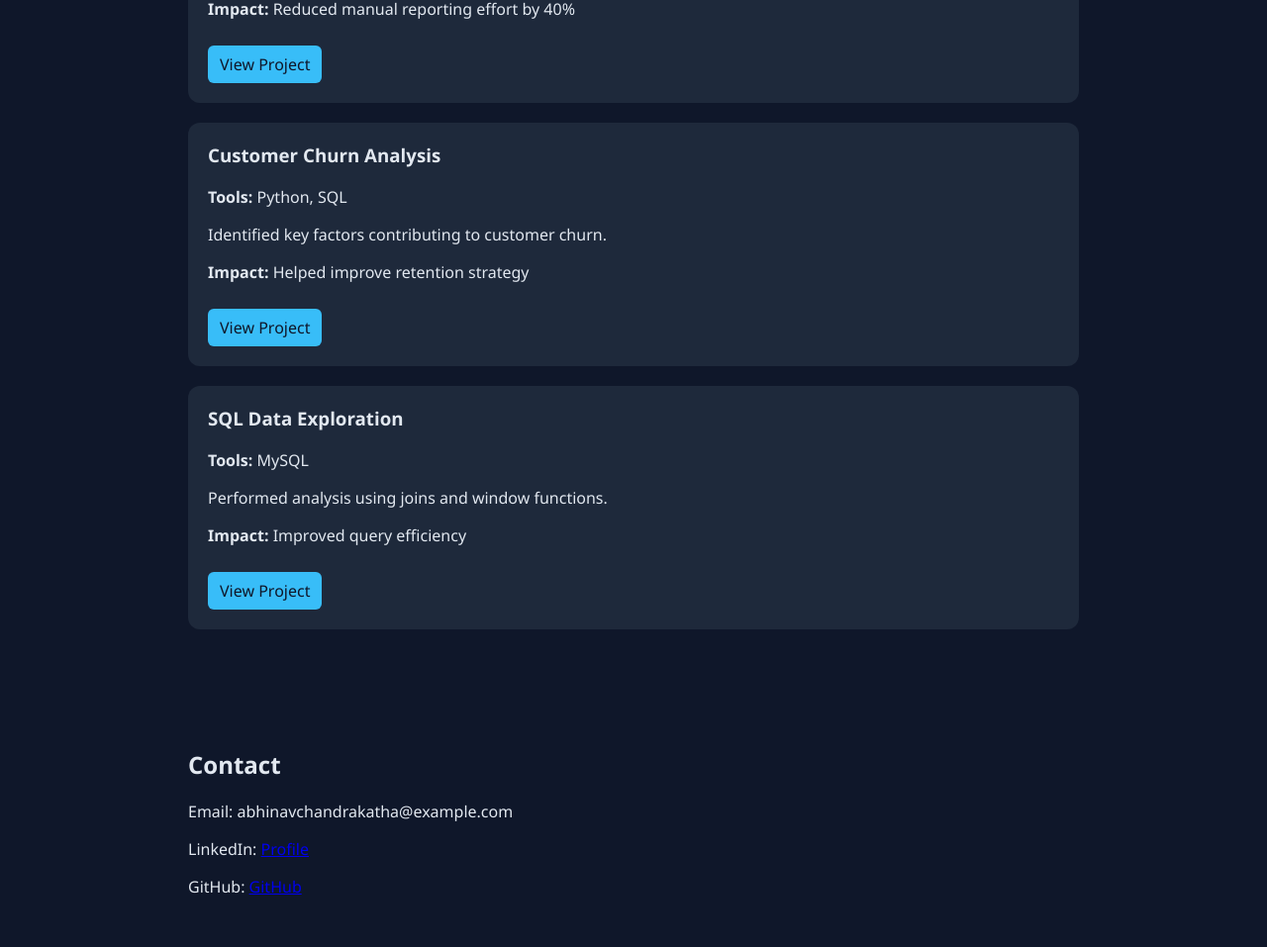
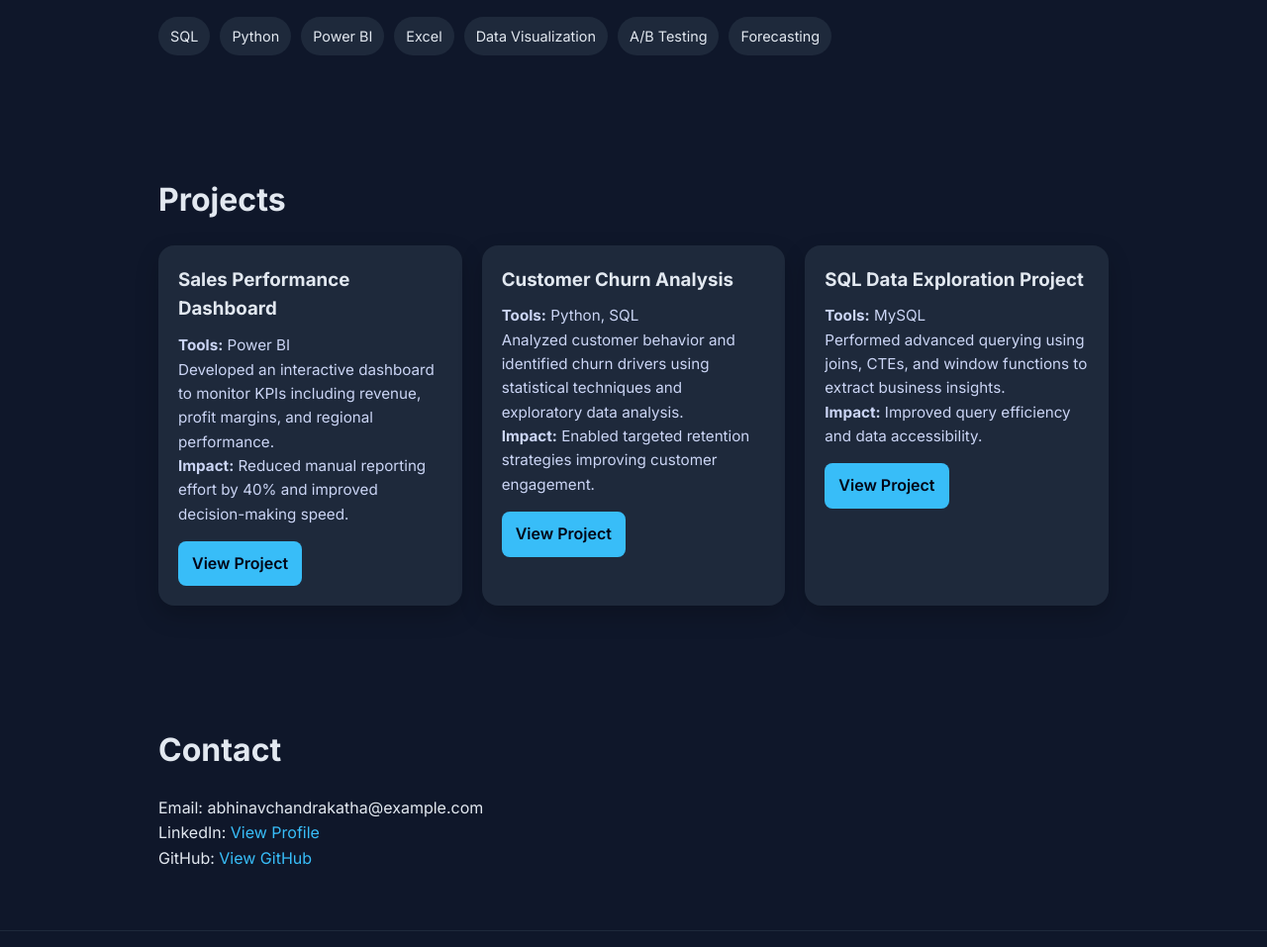
Before and after one commit to AbhinavAnalyst/portfolio, a plain HTML site: page index.html in a window 1280 px wide. Shown: the part 738-1695 px from the top of the page at 99% size. Drawn offline with Linux system fonts and the light colour scheme.

Commit message:
Enhance portfolio details and layout in index.html

```diff
--- a/index.html
+++ b/index.html
@@ -3,79 +3,178 @@
 <head>
   <meta charset="UTF-8">
   <meta name="viewport" content="width=device-width, initial-scale=1.0">
-  <title>Abhinav Chandra | Data Analyst</title>
+  <title>Abhinav Chandra | Data Analyst Portfolio</title>
+  <link href="https://fonts.googleapis.com/css2?family=Inter:wght@300;400;600;700&display=swap" rel="stylesheet">
   <style>
-    body { margin:0; font-family: 'Segoe UI', sans-serif; background:#0f172a; color:#e2e8f0; }
-    header { text-align:center; padding:60px 20px; }
-    header h1 { font-size:2.5rem; margin:0; }
-    header p { color:#94a3b8; }
-    nav { text-align:center; margin-bottom:20px; }
-    nav a { color:#e2e8f0; margin:0 15px; text-decoration:none; }
-    section { max-width:900px; margin:auto; padding:40px 20px; }
-    .card { background:#1e293b; padding:20px; border-radius:12px; margin-bottom:20px; }
-    .card h3 { margin-top:0; }
-    .btn { display:inline-block; margin-top:10px; padding:8px 12px; background:#38bdf8; color:#0f172a; text-decoration:none; border-radius:6px; }
-    footer { text-align:center; padding:20px; color:#94a3b8; }
+    * { margin:0; padding:0; box-sizing:border-box; }
+    body { font-family:'Inter', sans-serif; background:#0f172a; color:#e2e8f0; line-height:1.6; }
+
+    header {
+      text-align:center;
+      padding:80px 20px;
+      background:linear-gradient(135deg,#0f172a,#1e293b);
+    }
+    header h1 { font-size:3rem; font-weight:700; }
+    header p { color:#94a3b8; margin-top:10px; font-size:1.1rem; }
+
+    nav {
+      position:sticky;
+      top:0;
+      background:#020617;
+      padding:15px;
+      text-align:center;
+      z-index:1000;
+    }
+    nav a {
+      color:#e2e8f0;
+      margin:0 15px;
+      text-decoration:none;
+      font-weight:500;
+      transition:0.3s;
+    }
+    nav a:hover { color:#38bdf8; }
+
+    section {
+      max-width:1000px;
+      margin:auto;
+      padding:60px 20px;
+    }
+
+    h2 { margin-bottom:20px; font-size:2rem; }
+
+    .about p { max-width:700px; }
+
+    .skills {
+      display:flex;
+      flex-wrap:wrap;
+      gap:10px;
+      margin-top:20px;
+    }
+    .skill {
+      background:#1e293b;
+      padding:8px 12px;
+      border-radius:20px;
+      font-size:0.9rem;
+    }
+
+    .projects {
+      display:grid;
+      grid-template-columns:repeat(auto-fit,minmax(280px,1fr));
+      gap:20px;
+    }
+
+    .card {
+      background:#1e293b;
+      padding:20px;
+      border-radius:16px;
+      transition:0.3s;
+      box-shadow:0 10px 25px rgba(0,0,0,0.2);
+    }
+    .card:hover {
+      transform:translateY(-5px);
+      box-shadow:0 15px 35px rgba(0,0,0,0.4);
+    }
+
+    .card h3 { margin-bottom:10px; }
+    .card p { font-size:0.95rem; color:#cbd5f5; }
+
+    .btn {
+      display:inline-block;
+      margin-top:15px;
+      padding:10px 14px;
+      background:#38bdf8;
+      color:#020617;
+      text-decoration:none;
+      border-radius:8px;
+      font-weight:600;
+      transition:0.3s;
+    }
+    .btn:hover { background:#0ea5e9; }
+
+    .contact a { color:#38bdf8; text-decoration:none; }
+
+    footer {
+      text-align:center;
+      padding:30px;
+      color:#94a3b8;
+      border-top:1px solid #1e293b;
+    }
   </style>
 </head>
 <body>
 
 <header>
   <h1>Abhinav Chandra</h1>
-  <p>Data Analyst | SQL | Python | Power BI</p>
+  <p>Data Analyst | SQL | Python | Power BI | Business Insights</p>
 </header>
 
 <nav>
   <a href="#about">About</a>
+  <a href="#skills">Skills</a>
   <a href="#projects">Projects</a>
   <a href="#contact">Contact</a>
 </nav>
 
-<section id="about">
+<section id="about" class="about">
   <h2>About Me</h2>
   <p>
-    Data Analyst skilled in SQL, Python, and Power BI. I specialize in data cleaning, visualization, and deriving insights that drive business decisions.
+    Results-driven Data Analyst with 6+ years of experience in data analysis and business operations. Skilled in SQL, Python, and Power BI, I specialize in transforming raw data into actionable insights that drive business growth, optimize performance, and improve decision-making.
   </p>
+</section>
+
+<section id="skills">
+  <h2>Technical Skills</h2>
+  <div class="skills">
+    <div class="skill">SQL</div>
+    <div class="skill">Python</div>
+    <div class="skill">Power BI</div>
+    <div class="skill">Excel</div>
+    <div class="skill">Data Visualization</div>
+    <div class="skill">A/B Testing</div>
+    <div class="skill">Forecasting</div>
+  </div>
 </section>
 
 <section id="projects">
   <h2>Projects</h2>
+  <div class="projects">
 
     <div class="card">
-    <h3>Sales Dashboard</h3>
+      <h3>Sales Performance Dashboard</h3>
       <p><b>Tools:</b> Power BI</p>
-    <p>Built dashboard tracking KPIs like revenue and profit.</p>
-    <p><b>Impact:</b> Reduced manual reporting effort by 40%</p>
+      <p>Developed an interactive dashboard to monitor KPIs including revenue, profit margins, and regional performance.</p>
+      <p><b>Impact:</b> Reduced manual reporting effort by 40% and improved decision-making speed.</p>
       <a class="btn" href="#">View Project</a>
     </div>
 
     <div class="card">
       <h3>Customer Churn Analysis</h3>
       <p><b>Tools:</b> Python, SQL</p>
-    <p>Identified key factors contributing to customer churn.</p>
-    <p><b>Impact:</b> Helped improve retention strategy</p>
+      <p>Analyzed customer behavior and identified churn drivers using statistical techniques and exploratory data analysis.</p>
+      <p><b>Impact:</b> Enabled targeted retention strategies improving customer engagement.</p>
       <a class="btn" href="#">View Project</a>
     </div>
 
     <div class="card">
-    <h3>SQL Data Exploration</h3>
+      <h3>SQL Data Exploration Project</h3>
       <p><b>Tools:</b> MySQL</p>
-    <p>Performed analysis using joins and window functions.</p>
-    <p><b>Impact:</b> Improved query efficiency</p>
+      <p>Performed advanced querying using joins, CTEs, and window functions to extract business insights.</p>
+      <p><b>Impact:</b> Improved query efficiency and data accessibility.</p>
       <a class="btn" href="#">View Project</a>
     </div>
 
+  </div>
 </section>
 
-<section id="contact">
+<section id="contact" class="contact">
   <h2>Contact</h2>
   <p>Email: abhinavchandrakatha@example.com</p>
-  <p>LinkedIn: <a href="https://www.linkedin.com/in/abhinav-chandra-189b35353">Profile</a></p>
-  <p>GitHub: <a href="https://github.com/AbhinavAnalyst">GitHub</a></p>
+  <p>LinkedIn: <a href="https://www.linkedin.com/in/abhinav-chandra-189b35353" target="_blank">View Profile</a></p>
+  <p>GitHub: <a href="#">View GitHub</a></p>
 </section>
 
 <footer>
-  <p>© 2026 Abhinav Chandra</p>
+  <p>© 2026 Abhinav Chandra | Built with HTML & CSS</p>
 </footer>
 
 </body>
```
Lines whose indentation alone changed are shown as unchanged.
